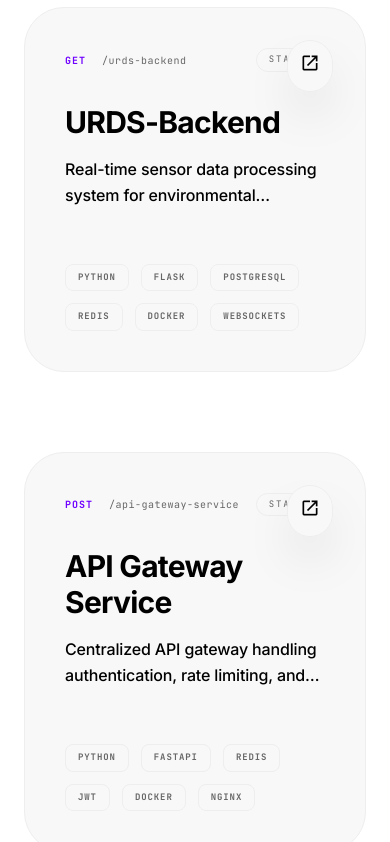
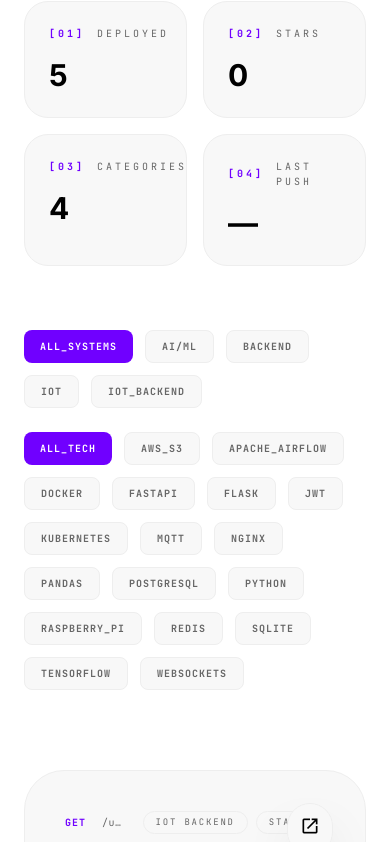
Before and after one commit to 20407002036/solomon---backend-engineer-portfolio, a React (Vite) app: page / in a window 390 px wide. Shown: the part 2760-3602 px from the top of the page. Built offline with nearby package versions, Linux system fonts and the light colour scheme; no server answers.

Commit message:
Reapply "feat: projects analytics UI — metrics strip, category/tech filters, r…"
This reverts commit 97be56126ab28726c3870ce9c6ff0521765a629b.

```diff
--- a/components/Projects.tsx
+++ b/components/Projects.tsx
@@ -1,10 +1,13 @@
-import React from 'react';
+import React, { useState, useMemo } from 'react';
 import { useProjects } from '../hooks/useNotion';
 
 const Projects: React.FC = () => {
   const { projects, loading, error } = useProjects();
+  const [selectedCategory, setSelectedCategory] = useState<string | null>(null);
+  const [selectedTech, setSelectedTech] = useState<string | null>(null);
 
-  const projectList = (Array.isArray(projects) ? projects : [])
+  const projectList = useMemo(() => {
+    return (Array.isArray(projects) ? projects : [])
       .slice()
       .sort((a, b) => {
         if ((a.featured && b.featured) || (!a.featured && !b.featured)) {
@@ -12,6 +15,48 @@ const Projects: React.FC = () => {
         }
         return a.featured ? -1 : 1;
       });
+  }, [projects]);
+
+  const categories = useMemo(() => {
+    const set = new Set<string>();
+    projectList.forEach(p => { if (p.category) set.add(p.category); });
+    return Array.from(set).sort();
+  }, [projectList]);
+
+  const techs = useMemo(() => {
+    const set = new Set<string>();
+    projectList.forEach(p =>
+      (Array.isArray(p.tech) ? p.tech : []).forEach(t => { if (t) set.add(t); })
+    );
+    return Array.from(set).sort();
+  }, [projectList]);
+
+  const filtered = useMemo(() => {
+    return projectList.filter(p => {
+      const catOk = !selectedCategory || p.category === selectedCategory;
+      const techOk = !selectedTech || (Array.isArray(p.tech) && p.tech.includes(selectedTech));
+      return catOk && techOk;
+    });
+  }, [projectList, selectedCategory, selectedTech]);
+
+  const stats = useMemo(() => {
+    let stars = 0;
+    let lastPush = '';
+    for (const p of filtered) {
+      stars += p.stars || 0;
+      if (p.updatedAt && p.updatedAt > lastPush) lastPush = p.updatedAt;
+    }
+    return { total: filtered.length, stars, lastPush };
+  }, [filtered]);
+
+  const formatDate = (d?: string) => {
+    if (!d) return '—';
+    return new Date(d).toLocaleDateString('en-US', {
+      year: 'numeric',
+      month: 'short',
+      day: 'numeric'
+    });
+  };
 
   const getMethod = (category: string) => {
     switch (category.toLowerCase()) {
@@ -26,12 +71,24 @@ const Projects: React.FC = () => {
     return `/${title.toLowerCase().replace(/\s+/g, '-')}`;
   };
 
+  const filterChip = (active: boolean) =>
+    `px-4 py-2 rounded-lg text-[10px] font-mono font-bold tracking-widest uppercase transition-all ${
+      active
+        ? 'bg-primary text-white'
+        : 'bg-surface border border-border text-text-muted hover:border-primary/40'
+    }`;
+
   if (loading) {
     return (
       <section className="py-24 bg-background">
         <div className="max-w-7xl mx-auto px-6 lg:px-10">
           <div className="animate-pulse space-y-12">
             <div className="h-4 bg-surface border border-border rounded w-24"></div>
+            <div className="grid grid-cols-2 md:grid-cols-4 gap-4">
+              {[1, 2, 3, 4].map((i) => (
+                <div key={i} className="h-32 bg-surface border border-border rounded-3xl"></div>
+              ))}
+            </div>
             <div className="grid grid-cols-1 md:grid-cols-2 gap-12">
               {[1, 2, 3, 4].map((i) => (
                 <div key={i} className="h-72 bg-surface border border-border rounded-3xl"></div>
@@ -48,32 +105,108 @@ const Projects: React.FC = () => {
       <div className="max-w-7xl mx-auto px-6 lg:px-10 relative z-10">
 
         {/* Minimal Code-Comment Header */}
-        <div className="mb-20">
+        <div className="mb-12">
           <p className="text-[10px] font-mono text-text-muted tracking-[0.4em] uppercase">
             // DEPLOYED
           </p>
+          {error && (
+            <p className="mt-3 text-[9px] font-mono text-text-muted/60 uppercase tracking-[0.3em]">
+              // offline — local snapshot
+            </p>
+          )}
         </div>
+
+        {/* Metrics Strip */}
+        <div className="grid grid-cols-2 md:grid-cols-4 gap-4 mb-16">
+          {[
+            { label: 'DEPLOYED', value: String(stats.total) },
+            { label: 'STARS', value: String(stats.stars) },
+            { label: 'CATEGORIES', value: String(categories.length) },
+            { label: 'LAST PUSH', value: stats.lastPush ? formatDate(stats.lastPush) : '—' },
+          ].map((stat, i) => (
+            <div key={stat.label} className="p-6 bg-surface border border-border rounded-3xl space-y-4">
+              <p className="flex items-center gap-3 text-[10px] font-mono text-text-muted tracking-[0.3em] uppercase">
+                <span className="text-primary font-bold">
+                  [{String(i + 1).padStart(2, '0')}]
+                </span>
+                {stat.label}
+              </p>
+              <p className="text-3xl md:text-4xl font-bold text-text-main tracking-tight">
+                {stat.value}
+              </p>
+            </div>
+          ))}
+        </div>
+
+        {/* Category Filters */}
+        {categories.length > 0 && (
+          <div className="mb-6 flex flex-wrap gap-3">
+            <button
+              onClick={() => setSelectedCategory(null)}
+              className={filterChip(selectedCategory === null)}
+            >
+              ALL_SYSTEMS
+            </button>
+            {categories.map(cat => (
+              <button
+                key={cat}
+                onClick={() => setSelectedCategory(selectedCategory === cat ? null : cat)}
+                className={filterChip(selectedCategory === cat)}
+              >
+                {cat.toUpperCase().replace(/\s+/g, '_')}
+              </button>
+            ))}
+          </div>
+        )}
+
+        {/* Tech Filters */}
+        {techs.length > 0 && (
+          <div className="mb-20 flex flex-wrap gap-3">
+            <button
+              onClick={() => setSelectedTech(null)}
+              className={filterChip(selectedTech === null)}
+            >
+              ALL_TECH
+            </button>
+            {techs.map(t => (
+              <button
+                key={t}
+                onClick={() => setSelectedTech(selectedTech === t ? null : t)}
+                className={filterChip(selectedTech === t)}
+              >
+                {t.toUpperCase().replace(/\s+/g, '_')}
+              </button>
+            ))}
+          </div>
+        )}
 
         {/* High Density Projects Grid */}
         <div className="grid grid-cols-1 md:grid-cols-2 gap-x-12 gap-y-20">
-          {projectList.map((project) => (
+          {filtered.map((project) => (
             <div
               key={project.id}
               className="group relative bg-surface border border-border hover:border-primary/20 rounded-[2.5rem] transition-all duration-700 overflow-hidden"
             >
               <div className="p-10 space-y-8">
                 {/* Meta Header */}
-                <div className="flex items-center justify-between">
-                  <div className="flex items-center gap-4">
+                <div className="flex items-center justify-between gap-4">
+                  <div className="flex items-center gap-4 min-w-0">
                     <span className="text-[10px] font-mono text-primary font-bold tracking-widest uppercase">
                       {getMethod(project.category)}
                     </span>
-                    <span className="text-[10px] font-mono text-text-muted lowercase tracking-wider">
+                    <span className="text-[10px] font-mono text-text-muted lowercase tracking-wider truncate">
                       {getPath(project.title)}
                     </span>
                   </div>
+                  <div className="flex items-center gap-2 shrink-0">
+                    {project.category && (
+                      <div className="px-3 py-1 bg-text-main/[0.03] border border-border rounded-full text-[9px] font-mono text-text-muted uppercase tracking-[0.2em]">
+                        {project.category}
+                      </div>
+                    )}
                     <div className="px-3 py-1 bg-text-main/[0.03] border border-border rounded-full text-[9px] font-mono text-text-muted uppercase tracking-[0.2em]">
                       {project.featured ? 'FEATURED' : 'STABLE'}
+                    </div>
                   </div>
                 </div>
 
@@ -82,9 +215,15 @@ const Projects: React.FC = () => {
                   <h3 className="text-3xl font-bold text-text-main group-hover:text-primary transition-colors tracking-tight">
                     {project.title}
                   </h3>
+                  {project.description ? (
                     <p className="text-base text-text-main/40 leading-relaxed line-clamp-2 font-medium">
                       {project.description}
                     </p>
+                  ) : (
+                    <p className="text-sm font-mono text-text-muted/50 italic leading-relaxed">
+                      // description pending — check the repo for details
+                    </p>
+                  )}
                 </div>
 
                 {/* Tech Stack - Horizontal pills */}
@@ -97,6 +236,16 @@ const Projects: React.FC = () => {
                       {t}
                     </span>
                   ))}
+                </div>
+
+                {/* Footer Meta */}
+                <div className="flex items-center justify-between border-t border-border/50 pt-6">
+                  <span className="text-[10px] font-mono text-text-muted uppercase tracking-wider">
+                    ★ {project.stars || 0}
+                  </span>
+                  <span className="text-[10px] font-mono text-text-muted uppercase tracking-wider">
+                    push {project.updatedAt ? formatDate(project.updatedAt) : '—'}
+                  </span>
                 </div>
               </div>
 
@@ -118,6 +267,15 @@ const Projects: React.FC = () => {
             </div>
           ))}
         </div>
+
+        {/* Empty State */}
+        {filtered.length === 0 && (
+          <div className="text-center py-24 border border-dashed border-border rounded-[2.5rem]">
+            <p className="font-mono text-text-muted uppercase tracking-widest">
+              No projects match current selection.
+            </p>
+          </div>
+        )}
       </div>
     </section>
   );
--- a/types.ts
+++ b/types.ts
@@ -8,7 +8,7 @@ export interface Project {
   impact: string;
   tech: string[];
   imageUrl: string;
-  category: 'Backend' | 'IoT' | 'Fullstack' | 'IoT Backend' | 'AI/ML';
+  category: string;
   link?: string;
   githubUrl?: string;
   featured?: boolean;
```
Lines whose indentation alone changed are shown as unchanged.
